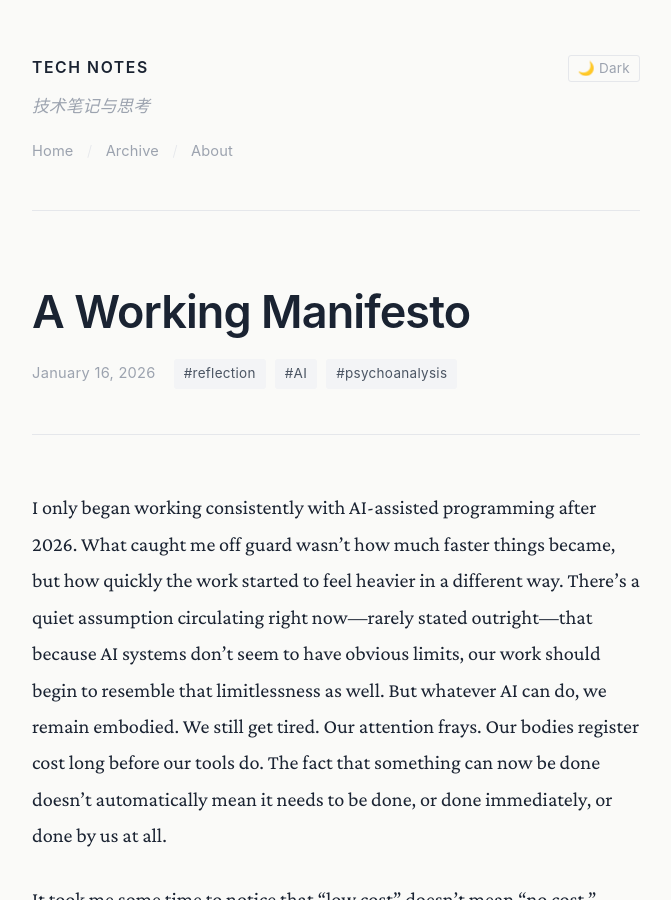
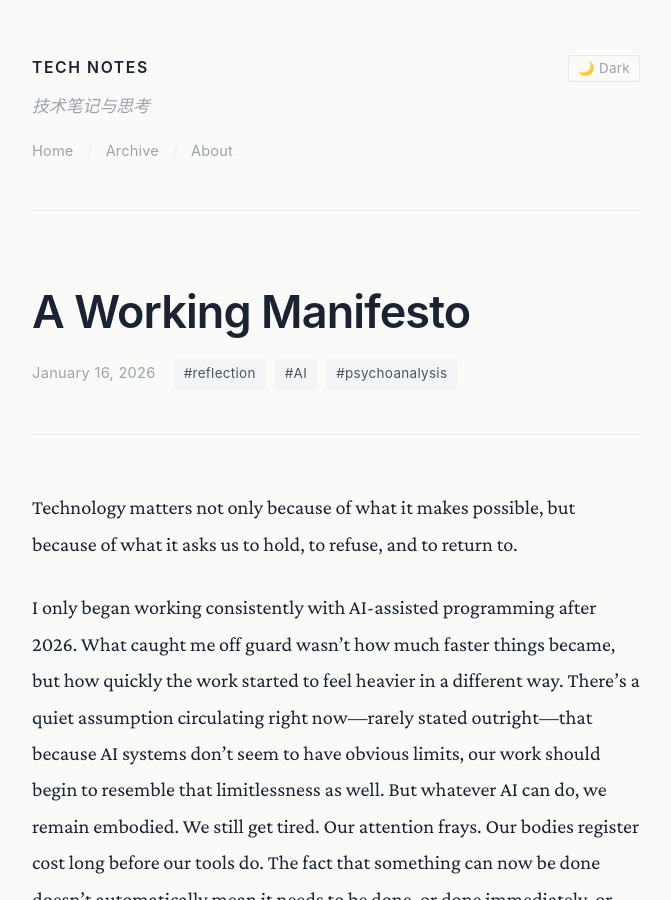
Before and after one commit to xiaomengicp/tech-blog, a Jekyll site: the page built from _posts/2026-01-16-a-working-manisfesto.md, in a window 1280 px wide and 900 px high. Shown: the whole window, without its empty margins (304-975 px from the left). Built offline with Jekyll 4.4.1, drawn with Linux system fonts in a browser that asks for light colours.

Commit message:
Sync posts: 1 published, 0 removed - 2026-01-16 19:07:16

```diff
--- a/_posts/2026-01-16-a-working-manisfesto.md
+++ b/_posts/2026-01-16-a-working-manisfesto.md
@@ -7,6 +7,10 @@ tags:
   - psychoanalysis
 published: true
 ---
+Technology matters not only because of what it makes possible, but because of what it asks us to hold, to refuse, and to return to.
+
+<!--more-->
+
 I only began working consistently with AI-assisted programming after 2026. What caught me off guard wasn’t how much faster things became, but how quickly the work started to feel heavier in a different way. There’s a quiet assumption circulating right now—rarely stated outright—that because AI systems don’t seem to have obvious limits, our work should begin to resemble that limitlessness as well. But whatever AI can do, we remain embodied. We still get tired. Our attention frays. Our bodies register cost long before our tools do. The fact that something can now be done doesn’t automatically mean it needs to be done, or done immediately, or done by us at all.
 
 It took me some time to notice that “low cost” doesn’t mean “no cost.” Time, emotional bandwidth, and the ability to stay oriented toward a longer process are still being spent, even when the interaction feels frictionless. In practice, AI didn’t simply expand my capacity; it made its edges more visible. It kept pushing me back toward a question that existed long before these tools did: what was I actually trying to do in the first place? That question doesn’t disappear when new technology arrives. If anything, it becomes easier to bypass. AI doesn’t generate intention. It amplifies movement once intention is already there—and sometimes it amplifies movement that shouldn’t have been happening to begin with.
```
